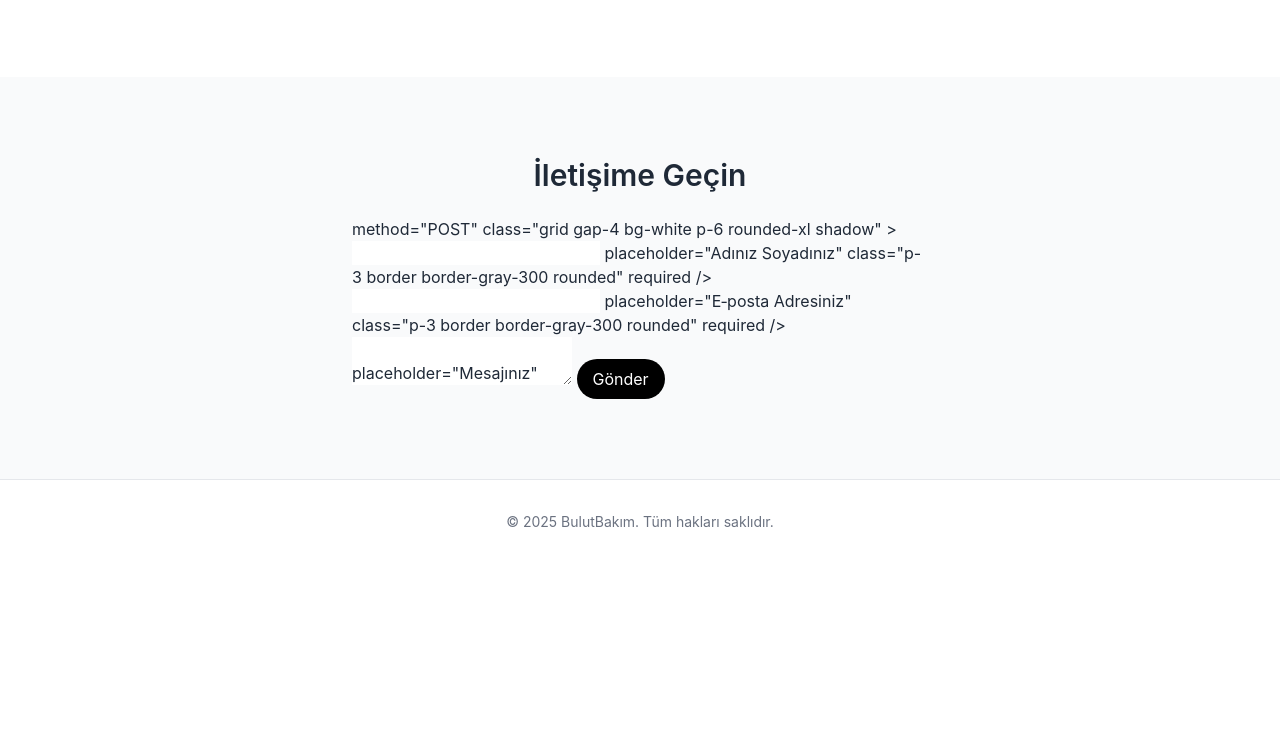
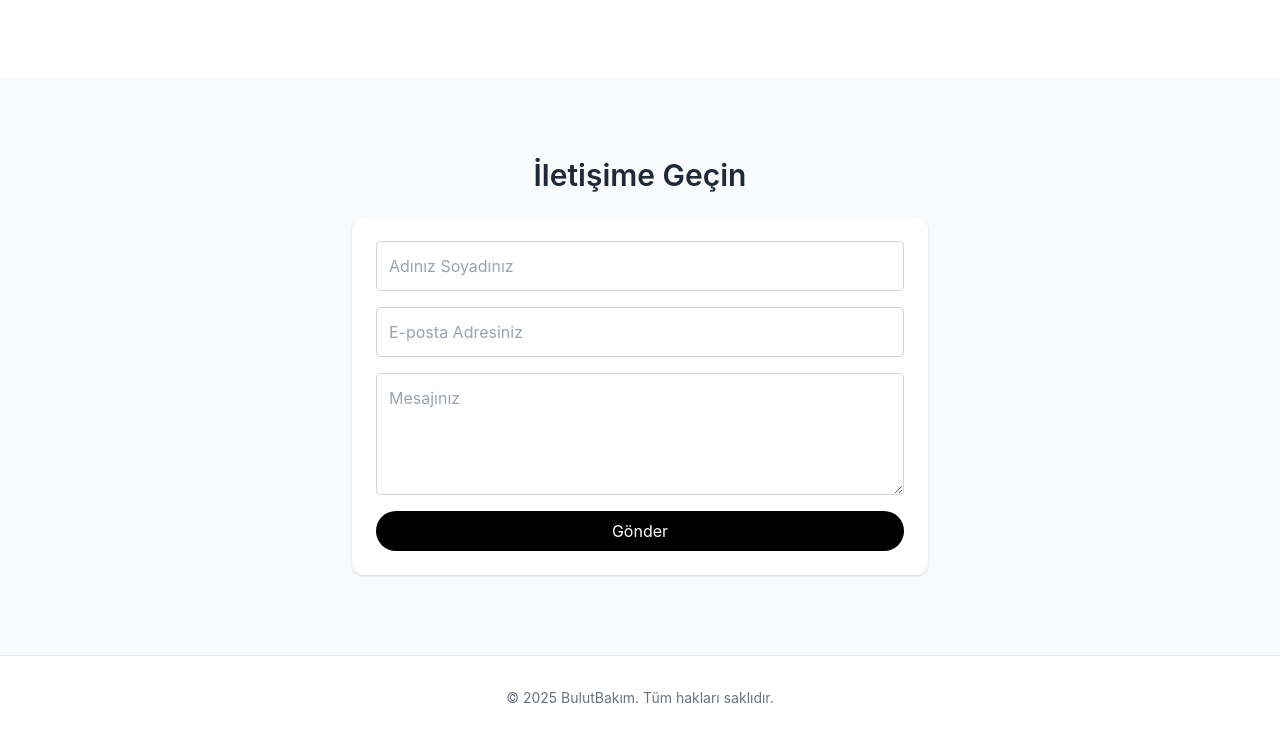
Before and after one commit to veyselsayar/bulutbakim-site, a plain HTML site: page index.html in a window 1280 px wide. Shown: the part 736-1476 px from the top of the page. Before the commit the page ends 1300 px from the top, so only its background shows below. Drawn offline with nearby package versions, Linux system fonts and the light colour scheme.

Commit message:
Update index.html

```diff
--- a/index.html
+++ b/index.html
@@ -114,30 +114,28 @@
   <section id="contact" class="bg-gray-50 py-20 px-6">
     <div class="max-w-xl mx-auto">
       <h2 class="text-3xl font-semibold text-center mb-6">İletişime Geçin</h2>
-
-    <!-- TEK bir form, doğru action + method + name’ler -->
       <form
         id="contactForm"
-      action="https://formspree.io/f/xldbrbja"  <!-- kendi endpoint’in -->
+        action="https://formspree.io/f/xldbrbja"
         method="POST"
         class="grid gap-4 bg-white p-6 rounded-xl shadow"
       >
         <input
           type="text"
-        name="name"                           <!-- EKLENDİ -->
+          name="name"
           placeholder="Adınız Soyadınız"
           class="p-3 border border-gray-300 rounded"
           required
         />
         <input
           type="email"
-        name="email"                          <!-- EKLENDİ -->
-        placeholder="E‑posta Adresiniz"
+          name="email"
+          placeholder="E-posta Adresiniz"
           class="p-3 border border-gray-300 rounded"
           required
         />
         <textarea
-        name="message"                        <!-- EKLENDİ -->
+          name="message"
           placeholder="Mesajınız"
           rows="4"
           class="p-3 border border-gray-300 rounded"
@@ -160,7 +158,6 @@
       </form>
     </div>
   </section>
-
 
   <!-- Footer -->
   <footer class="text-center text-sm text-gray-500 py-8 border-t border-gray-200">
```
Lines whose indentation alone changed are shown as unchanged.
